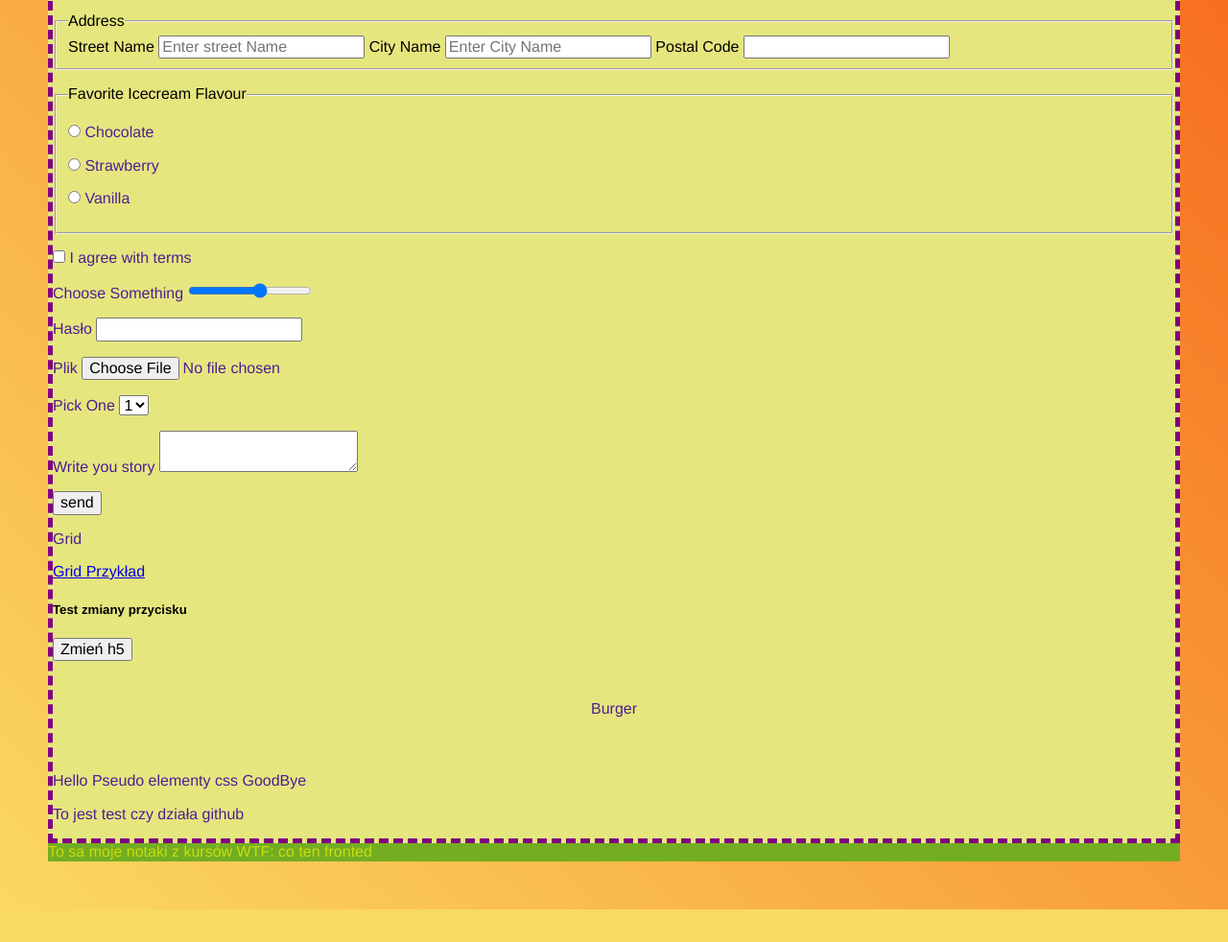
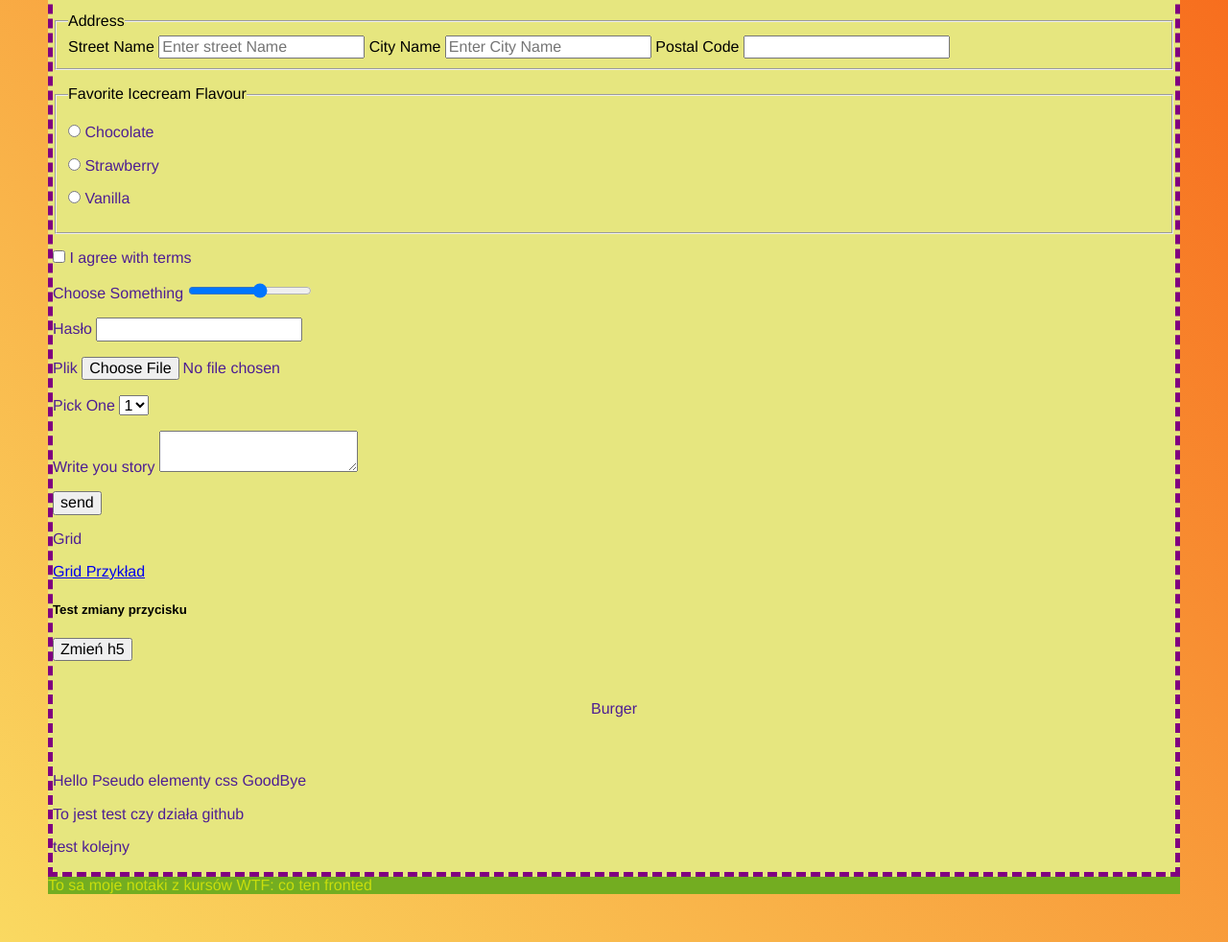
Before and after one commit to BartoszKubik/homepage, a plain HTML site: page index.html in a window 1280 px wide. Shown: the part 2396-3378 px from the top of the page at 96% size. Before the commit the page ends 3344 px from the top, so only its background shows below. Drawn offline with Linux system fonts and the light colour scheme.

Commit message:
Test github

```diff
--- a/index.html
+++ b/index.html
@@ -236,6 +236,7 @@
           </navigation>
           <p class="imp">Pseudo elementy css</p>
           <p>To jest test czy działa github</p>
+          <p>test kolejny</p>
         </article>
       </section>
     </section>
```
